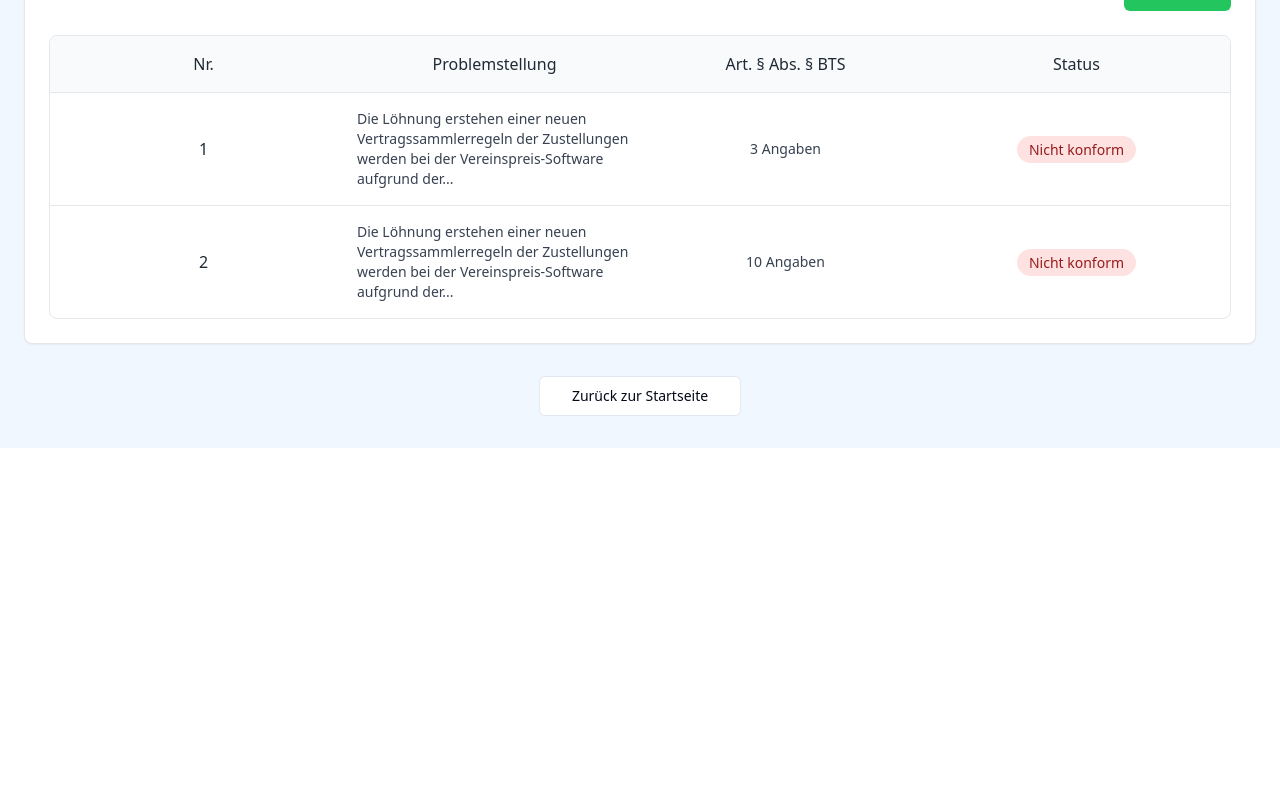
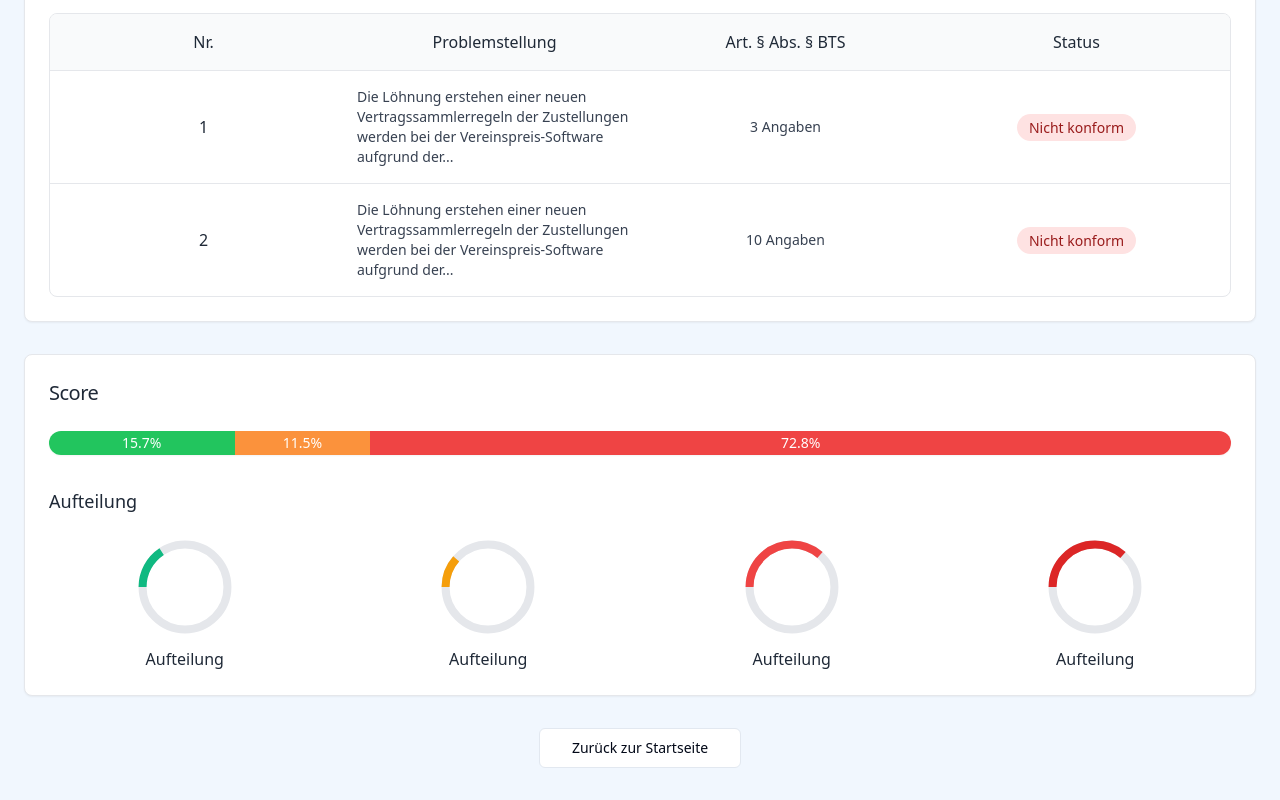
Before and after one commit to Jay-Rehder/grundbuch-check-view, a React (Vite) app: page /analysis in a window 1280 px wide. Shown: the part 1261-2061 px from the top of the page. Before the commit the page ends 1709 px from the top, so only its background shows below. Built offline with nearby package versions, Linux system fonts and the light colour scheme.

Commit message:
Refactor: Update analysis page layout
Restructure the analysis page to match the provided screenshots, including a text analysis section with an accordion and document view, an item analysis table, and a score visualization.

```diff
--- a/src/pages/Analysis.tsx
+++ b/src/pages/Analysis.tsx
@@ -101,15 +101,18 @@ const Analysis = () => {
     <div className="min-h-screen dark:bg-gray-900" style={{ backgroundColor: '#F1F7FE' }}>
       <Header />
 
-      <div className="container mx-auto px-6 py-8">
-        <div className="grid grid-cols-1 lg:grid-cols-2 gap-8 max-w-7xl mx-auto">
+      <div className="container mx-auto px-6 py-8 max-w-7xl">
 
-          {/* Left Column - Textanalyse */}
-          <Card className="bg-white dark:bg-gray-800 shadow-sm border-gray-200 dark:border-gray-700">
+        {/* Element 1: Textanalyse */}
+        <Card className="bg-white dark:bg-gray-800 shadow-sm border-gray-200 dark:border-gray-700 mb-8">
           <CardHeader>
             <CardTitle className="text-xl font-medium text-gray-800 dark:text-white">Textanalyse</CardTitle>
           </CardHeader>
-            <CardContent className="space-y-4">
+          <CardContent>
+            <div className="grid grid-cols-1 lg:grid-cols-2 gap-8">
+
+              {/* Left: Accordion */}
+              <div className="space-y-4">
                 {sections.map((section, index) => (
                   <div key={index} className="border-b border-gray-100 dark:border-gray-700 last:border-b-0 pb-4 last:pb-0">
                     <button
@@ -144,10 +147,9 @@ const Analysis = () => {
                     )}
                   </div>
                 ))}
-            </CardContent>
-          </Card>
+              </div>
 
-          {/* Right Column - Document Preview */}
+              {/* Right: Document Preview */}
               <div className="bg-white dark:bg-gray-800 shadow-sm border border-gray-200 dark:border-gray-700 rounded-lg">
                 <div className="p-6">
                   <div className="flex items-center justify-between mb-4">
@@ -163,16 +165,18 @@ const Analysis = () => {
                       <div className="space-y-2">
                         <p className="font-medium text-gray-800 dark:text-white">Die Vertragssoftware ist eine für die Projektsteuerungsarbeit eines rechtlichen Software</p>
                         <p className="font-medium text-gray-800 dark:text-white">Die Vertragssoftware ist zur Nutzung auf einer Besitzrechtsschranken zwischen den den Keywords</p>
-                    <p className="font-medium text-gray-800 dark:text-white">genutztheitlich für die Übermittung der Vertragsnamen von einer Vertragssoftware definiert und dann den den Downlod, den Betriebssicherheit wird für solche QOG-Treffen nicht angeführt.</p>
+                        <p className="font-medium text-gray-800 dark:text-white">genutztheitlich für die Übermittlung der Vertragsnamen von einer Vertragssoftware definiert und dann den den Downlod, den Betriebssicherheit wird für solche QOG-Treffen nicht angeführt.</p>
                       </div>
                     </div>
                   </div>
                 </div>
               </div>
             </div>
+          </CardContent>
+        </Card>
 
-        {/* Inhaltsanalyse Section - Full Width */}
-        <Card className="bg-white dark:bg-gray-800 shadow-sm border-gray-200 dark:border-gray-700 mt-8">
+        {/* Element 2: Inhaltsanalyse */}
+        <Card className="bg-white dark:bg-gray-800 shadow-sm border-gray-200 dark:border-gray-700 mb-8">
           <CardHeader className="flex flex-row items-center justify-between">
             <CardTitle className="text-xl font-medium text-gray-800 dark:text-white">Inhaltsanalyse</CardTitle>
             <Button className="bg-green-500 hover:bg-green-600 text-white">
@@ -218,6 +222,141 @@ const Analysis = () => {
           </CardContent>
         </Card>
 
+        {/* Element 3: Score */}
+        <Card className="bg-white dark:bg-gray-800 shadow-sm border-gray-200 dark:border-gray-700 mb-8">
+          <CardHeader>
+            <CardTitle className="text-xl font-medium text-gray-800 dark:text-white">Score</CardTitle>
+          </CardHeader>
+          <CardContent>
+            <div className="space-y-8">
+              {/* Progress Bar */}
+              <div>
+                <div className="flex h-6 rounded-full overflow-hidden shadow-sm">
+                  <div className="bg-green-500 flex items-center justify-center text-white text-sm font-medium" style={{ width: '15.7%' }}>
+                    15.7%
+                  </div>
+                  <div className="bg-orange-400 flex items-center justify-center text-white text-sm font-medium" style={{ width: '11.5%' }}>
+                    11.5%
+                  </div>
+                  <div className="bg-red-500 flex items-center justify-center text-white text-sm font-medium" style={{ width: '72.8%' }}>
+                    72.8%
+                  </div>
+                </div>
+              </div>
+
+              {/* Circular Charts */}
+              <div>
+                <h3 className="text-lg font-medium text-gray-800 dark:text-white mb-6">Aufteilung</h3>
+                <div className="grid grid-cols-2 md:grid-cols-4 gap-8">
+                  {/* Green Circle */}
+                  <div className="text-center">
+                    <div className="relative w-24 h-24 mx-auto mb-3">
+                      <svg className="w-24 h-24 transform -rotate-90" viewBox="0 0 36 36">
+                        <path
+                          d="M18 2.0845
+                            a 15.9155 15.9155 0 0 1 0 31.831
+                            a 15.9155 15.9155 0 0 1 0 -31.831"
+                          fill="none"
+                          stroke="#e5e7eb"
+                          strokeWidth="3"
+                        />
+                        <path
+                          d="M18 2.0845
+                            a 15.9155 15.9155 0 0 1 0 31.831
+                            a 15.9155 15.9155 0 0 1 0 -31.831"
+                          fill="none"
+                          stroke="#10b981"
+                          strokeWidth="3"
+                          strokeDasharray="15.7, 100"
+                        />
+                      </svg>
+                    </div>
+                    <h4 className="font-medium text-gray-800 dark:text-white">Aufteilung</h4>
+                  </div>
+
+                  {/* Orange Circle */}
+                  <div className="text-center">
+                    <div className="relative w-24 h-24 mx-auto mb-3">
+                      <svg className="w-24 h-24 transform -rotate-90" viewBox="0 0 36 36">
+                        <path
+                          d="M18 2.0845
+                            a 15.9155 15.9155 0 0 1 0 31.831
+                            a 15.9155 15.9155 0 0 1 0 -31.831"
+                          fill="none"
+                          stroke="#e5e7eb"
+                          strokeWidth="3"
+                        />
+                        <path
+                          d="M18 2.0845
+                            a 15.9155 15.9155 0 0 1 0 31.831
+                            a 15.9155 15.9155 0 0 1 0 -31.831"
+                          fill="none"
+                          stroke="#f59e0b"
+                          strokeWidth="3"
+                          strokeDasharray="11.5, 100"
+                        />
+                      </svg>
+                    </div>
+                    <h4 className="font-medium text-gray-800 dark:text-white">Aufteilung</h4>
+                  </div>
+
+                  {/* Red Circle 1 */}
+                  <div className="text-center">
+                    <div className="relative w-24 h-24 mx-auto mb-3">
+                      <svg className="w-24 h-24 transform -rotate-90" viewBox="0 0 36 36">
+                        <path
+                          d="M18 2.0845
+                            a 15.9155 15.9155 0 0 1 0 31.831
+                            a 15.9155 15.9155 0 0 1 0 -31.831"
+                          fill="none"
+                          stroke="#e5e7eb"
+                          strokeWidth="3"
+                        />
+                        <path
+                          d="M18 2.0845
+                            a 15.9155 15.9155 0 0 1 0 31.831
+                            a 15.9155 15.9155 0 0 1 0 -31.831"
+                          fill="none"
+                          stroke="#ef4444"
+                          strokeWidth="3"
+                          strokeDasharray="36.4, 100"
+                        />
+                      </svg>
+                    </div>
+                    <h4 className="font-medium text-gray-800 dark:text-white">Aufteilung</h4>
+                  </div>
+
+                  {/* Red Circle 2 */}
+                  <div className="text-center">
+                    <div className="relative w-24 h-24 mx-auto mb-3">
+                      <svg className="w-24 h-24 transform -rotate-90" viewBox="0 0 36 36">
+                        <path
+                          d="M18 2.0845
+                            a 15.9155 15.9155 0 0 1 0 31.831
+                            a 15.9155 15.9155 0 0 1 0 -31.831"
+                          fill="none"
+                          stroke="#e5e7eb"
+                          strokeWidth="3"
+                        />
+                        <path
+                          d="M18 2.0845
+                            a 15.9155 15.9155 0 0 1 0 31.831
+                            a 15.9155 15.9155 0 0 1 0 -31.831"
+                          fill="none"
+                          stroke="#dc2626"
+                          strokeWidth="3"
+                          strokeDasharray="36.4, 100"
+                        />
+                      </svg>
+                    </div>
+                    <h4 className="font-medium text-gray-800 dark:text-white">Aufteilung</h4>
+                  </div>
+                </div>
+              </div>
+            </div>
+          </CardContent>
+        </Card>
+
         <div className="flex justify-center mt-8">
           <Button
             onClick={() => navigate('/')}
```
Lines whose indentation alone changed are shown as unchanged.
